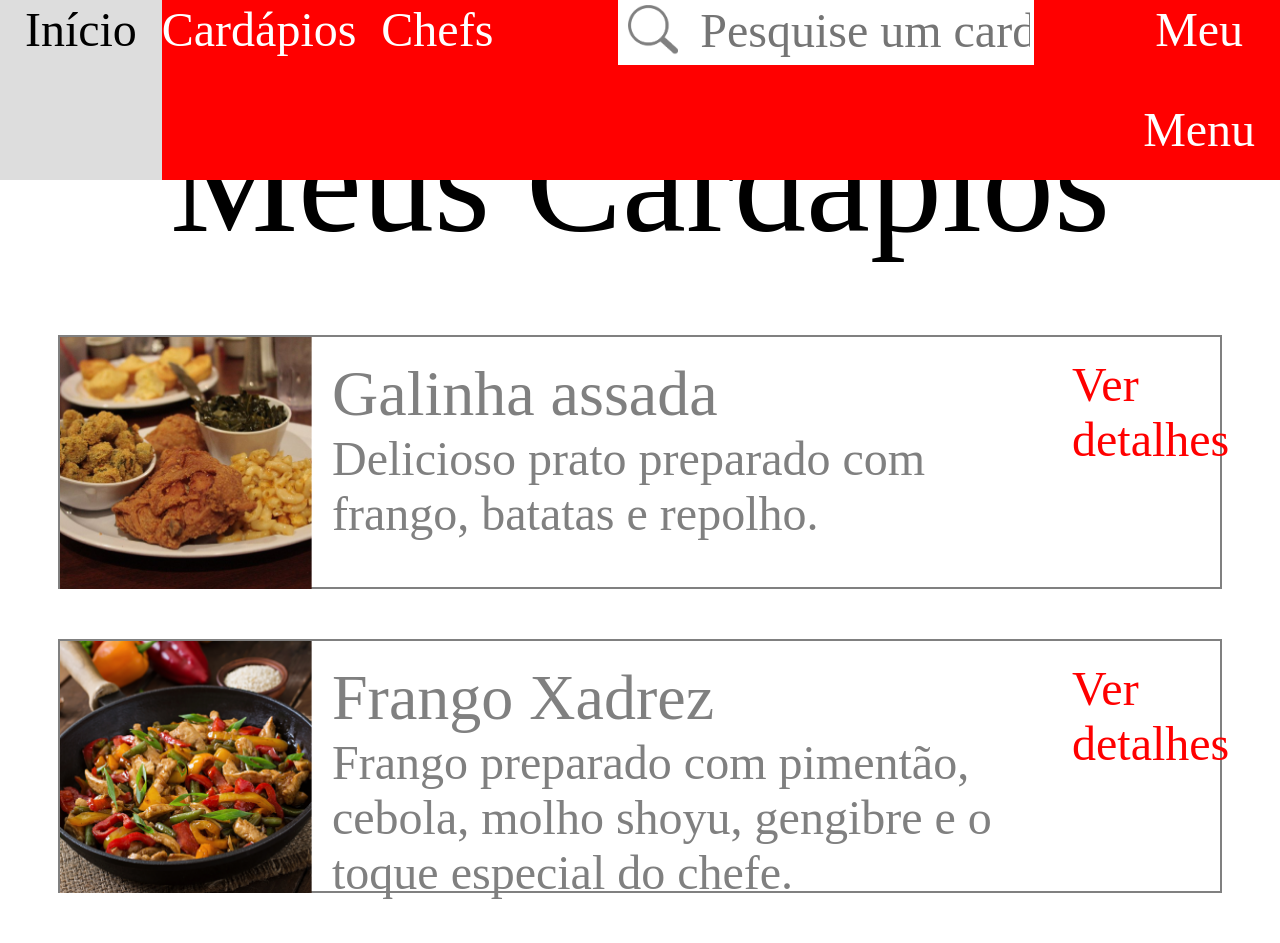
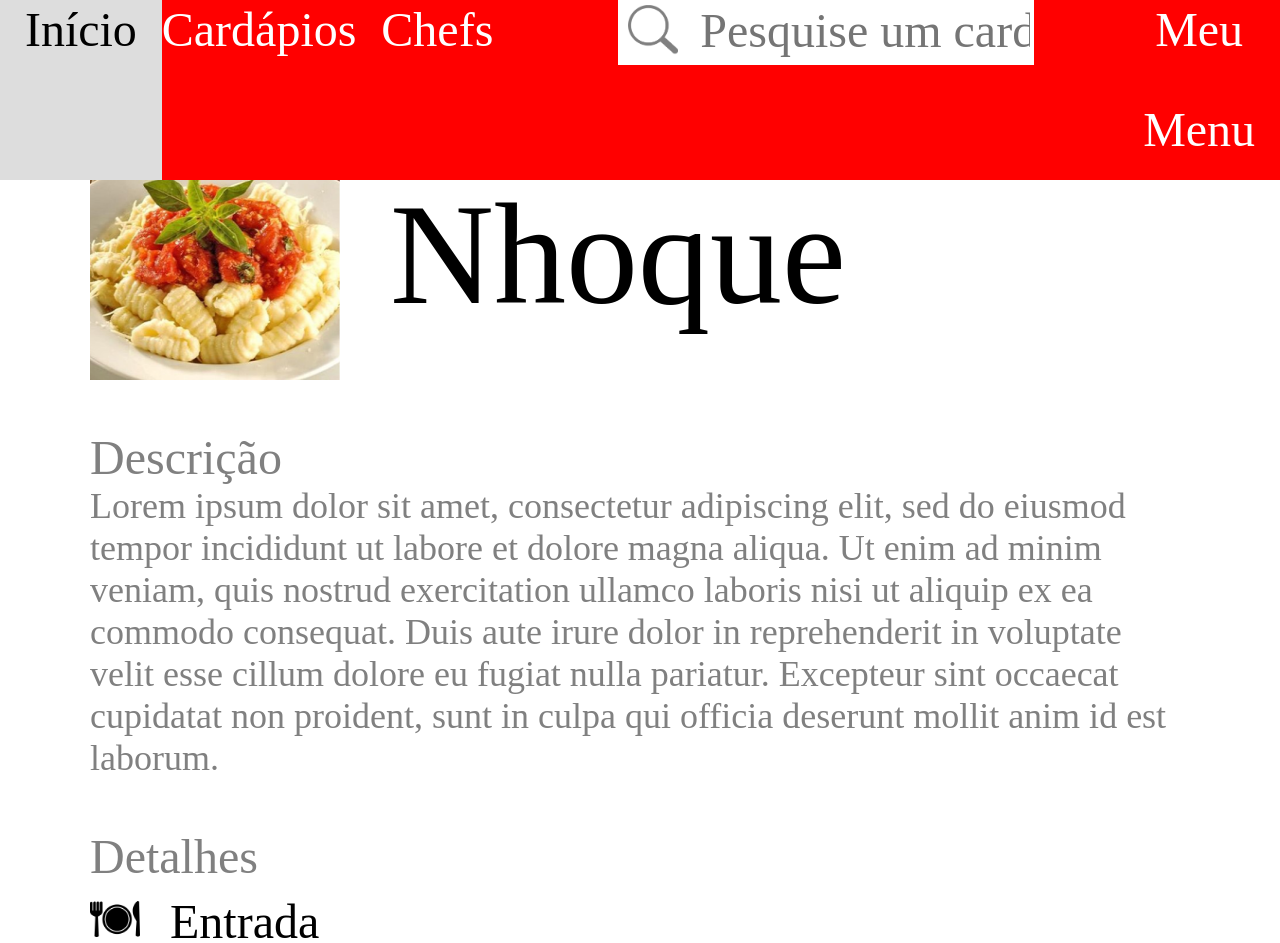
Before and after one commit to ViniciusGarciaSilva/Chef-em-casa, a React (Create React App) app: page / in a window 1280 px wide. Shown: the part 20-963 px from the top of the page. Built offline with nearby package versions, Linux system fonts and the light colour scheme; what webfontloader would draw is missing.

Commit message:
Menu-details

```diff
--- a/src/App.js
+++ b/src/App.js
@@ -1,7 +1,7 @@
 import React, { Component } from 'react';
 import Header from './components/header/header.component';
-import MenusView from './modules/menus/menus.view';
 import './app.css';
+import MenuDetailPage from './modules/menus/details/menu-detail.page';
 
 class App extends Component {
   render() {
@@ -9,7 +9,7 @@ class App extends Component {
       <div className="App">
         <Header/>
         <div className='page-container'>
-          <MenusView/>
+          <MenuDetailPage/>
         </div>
       </div>
     );
--- /dev/null
+++ b/src/modules/menus/details/menu-detail.container.tsx
@@ -0,0 +1,8 @@
+import * as React from 'react';
+import MenuDetailView from './menu-detail.view';
+
+export default class MenuDetailContainer extends React.Component<any, any> {
+  render() {
+    return <MenuDetailView/>;
+  }
+}
--- /dev/null
+++ b/src/modules/menus/details/menu-detail.css
@@ -0,0 +1,68 @@
+.container {
+  display: flex;
+  flex-direction: column;
+  align-items: center;
+  padding-top: 50px;
+}
+
+.header {
+  width: 1100px;
+  display: flex;
+}
+
+.title {
+  font-size: 144px;
+  line-height: 250px;
+  text-align: center;
+  font-family: "Just Another Hand";
+  margin: 0px;
+  margin-left: 50px;
+}
+
+img {
+  width: 250px;
+  height: 250px;
+}
+
+.section {
+  display: flex;
+  flex-direction: column;
+  width: 1100px;
+  margin-top: 50px;
+}
+
+.section-title {
+  font-size: 48px;
+  text-align: flex-start;
+  font-family: "Just Another Hand";
+  margin: 0px;
+  color: gray;
+}
+
+.section-text {
+  font-size: 36px;
+  text-align: flex-start;
+  font-family: "Just Another Hand";
+  margin: 0px;
+  color: gray;
+}
+
+.details {
+  display: flex;
+  margin: 0px;
+  margin-top: 10px;
+}
+
+.icon {
+  height: 50px;
+  width: 50px;
+}
+
+.details-title {
+  font-size: 48px;
+  text-align: flex-start;
+  font-family: "Just Another Hand";
+  margin: 0px;
+  margin-left: 30px;
+  color: black;
+}
--- a/src/modules/menus/details/menu-detail.page.tsx
+++ b/src/modules/menus/details/menu-detail.page.tsx
@@ -0,0 +1,8 @@
+import * as React from 'react';
+import MenuDetailContainer from './menu-detail.container';
+
+export default class MenuDetailPage extends React.Component<any, any> {
+  render() {
+    return <MenuDetailContainer/>;
+  }
+}
--- /dev/null
+++ b/src/modules/menus/details/menu-detail.view.tsx
@@ -0,0 +1,43 @@
+import * as React from 'react';
+import prato3 from '../../../images/mock/prato3.png';
+import './menu-detail.css';
+import ic_prato from '../../../images/ic_prato.png';
+
+export default class MenuDetailView extends React.Component<any, any> {
+  private renderDetails(title: string, description: string, icon: any): any {
+    return (
+      <div>
+        <div className='details'>
+          <img className='icon' src={icon}></img>
+          <p className='details-title'>{title}</p>
+        </div>
+        <p className='section-text'>{description}</p>
+      </div>
+    );
+  }
+
+  render() {
+    return (
+      <div className='container'>
+        <div className='header'>
+          <img src={prato3}></img>
+          <p className='title'>Nhoque</p>
+        </div>
+        <div className='section'>
+          <p className='section-title'>Descrição</p>
+          <p className='section-text'>Lorem ipsum dolor sit amet, consectetur adipiscing elit, sed do eiusmod tempor incididunt ut labore et dolore magna aliqua. Ut enim ad minim veniam, quis nostrud exercitation ullamco laboris nisi ut aliquip ex ea commodo consequat. Duis aute irure dolor in reprehenderit in voluptate velit esse cillum dolore eu fugiat nulla pariatur. Excepteur sint occaecat cupidatat non proident, sunt in culpa qui officia deserunt mollit anim id est laborum.</p>
+        </div>
+        <div className='section'>
+          <p className='section-title'>Detalhes</p>
+          {this.renderDetails('Entrada', 'Prato de entrada e seus ingredientes', ic_prato)}
+          {this.renderDetails('Principal', 'Prato principal e seus ingredientes', ic_prato)}
+          {this.renderDetails('Sobremesa', 'Sobremesa e seus ingredientes', ic_prato)}
+        </div>
+        <div className='section'>
+          <p className='section-title'>Preço</p>
+          <p className='section-text'>Valor/Pessoa: R$ 00,00</p>
+        </div>
+      </div>
+    );
+  }
+}
```
Also changed, not shown: src/images/ic_prato.png (added).
